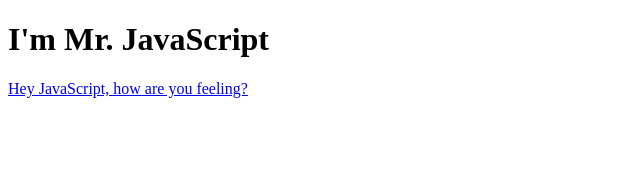
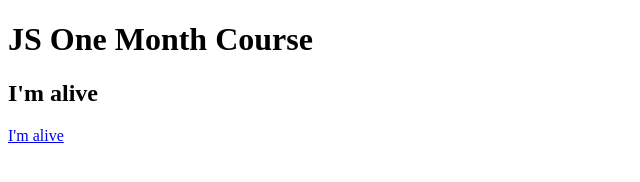
Before and after one commit to FranciscoMotta/oneMonthJavaScriptExercices, a plain HTML site: page week 2/index.html in a window 1280 px wide. Shown: the whole page, without its empty margins (0-640 px from the left). Drawn offline with Linux system fonts and the light colour scheme.

Commit message:
Add querySelector()

```diff
--- a/week 2/index.html
+++ b/week 2/index.html
@@ -5,13 +5,22 @@
 <head>
     <meta charset="utf-8">
     <title>Mr. JavaScript</title>
+    <link rel="stylesheet" href="styles.css">
+    <h1>JS One Month Course</h1>
 </head>
 
 <body>
-    <h1>I'm Mr. JavaScript</h1>
+    <h2>I'm Mr. JavaScript</h2>
     <a href="#">Hey JavaScript, how are you feeling?</a>
     <script type="text/javascript">
         console.log("We good?");
+        var varOne = document.querySelector("h2"); //Me permite coger elementos HTML
+        varOne.innerHTML = "I'm alive";
+        console.log(varOne); //Mostramos por consola lo que tomamos en document.querySelector();
+
+        var adressOne = document.querySelector("a");
+        adressOne.innerHTML = "I'm alive";
+        console.log(adressOne);
     </script>
 </body>
 
```
